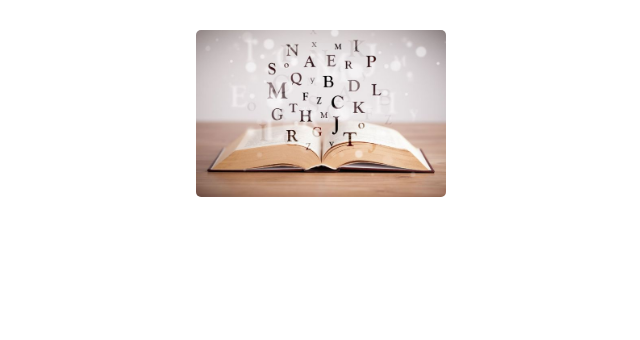
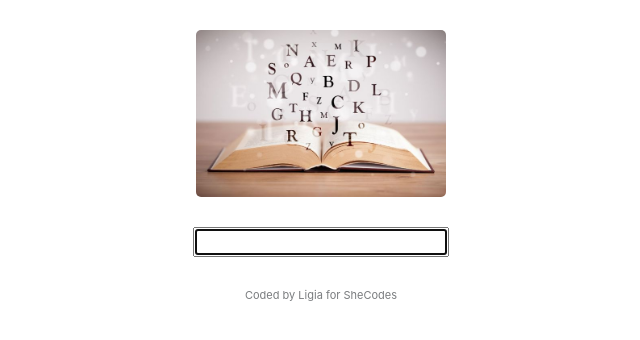
Before and after one commit to L-delara/dictionary-project, a React (Create React App) app: page / in a window 1280 px wide. Shown: the top 340 px of the page, without its empty margins (319-959 px from the left). Built offline with nearby package versions, Linux system fonts and the light colour scheme.

Commit message:
Created search function

```diff
--- a/src/App.css
+++ b/src/App.css
@@ -8,3 +8,10 @@
   margin: 0 auto;
   border-radius: 5px;
 }
+
+.App-footer {
+  text-align: center;
+  font-size: 11px;
+  opacity: 0.6;
+  margin: 30px 0;
+}
--- a/src/App.js
+++ b/src/App.js
@@ -1,12 +1,19 @@
 import logo from "./logo.jpg";
 import "./App.css";
+import Dictionary from "./Dictionary.js";
 
 export default function App() {
   return (
     <div className="App">
-      <header className="App-header">
-        <img src={logo} className="App-logo img-fluid" alt="logo" />
-      </header>
+      <div className="container">
+        <header className="App-header">
+          <img src={logo} className="App-logo img-fluid" alt="logo" />
+        </header>
+        <main>
+          <Dictionary />
+        </main>
+        <footer className="App-footer">Coded by Ligia for SheCodes</footer>
+      </div>
     </div>
   );
 }
--- /dev/null
+++ b/src/Dictionary.css
@@ -0,0 +1,3 @@
+.Dictionary {
+  text-align: center;
+}
--- /dev/null
+++ b/src/Dictionary.js
@@ -0,0 +1,27 @@
+import React, { useState } from "react";
+import "./Dictionary.css";
+
+export default function Dictionary() {
+  let [keyword, setKeyword] = useState("");
+
+  function handleKeywordChange(event) {
+    setKeyword(event.target.value);
+  }
+
+  function search(event) {
+    event.preventDefault();
+    alert(`Searching for ${keyword}`);
+  }
+
+  return (
+    <div className="Dictionary">
+      <form onSubmit={search}>
+        <input
+          type="search"
+          autoFocus="on"
+          onChange={handleKeywordChange}
+        />
+      </form>
+    </div>
+  );
+}
```
